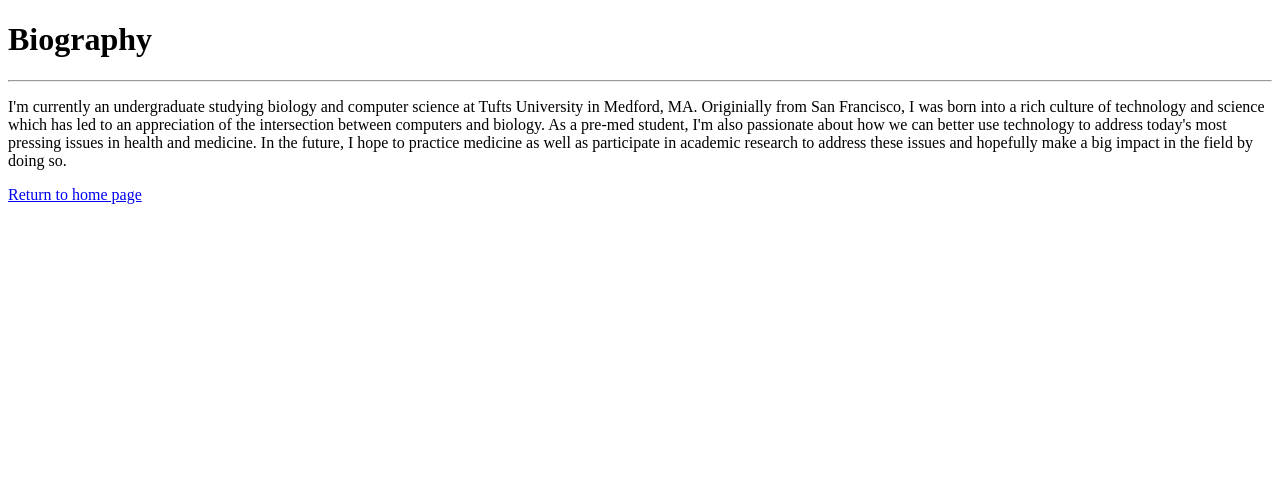
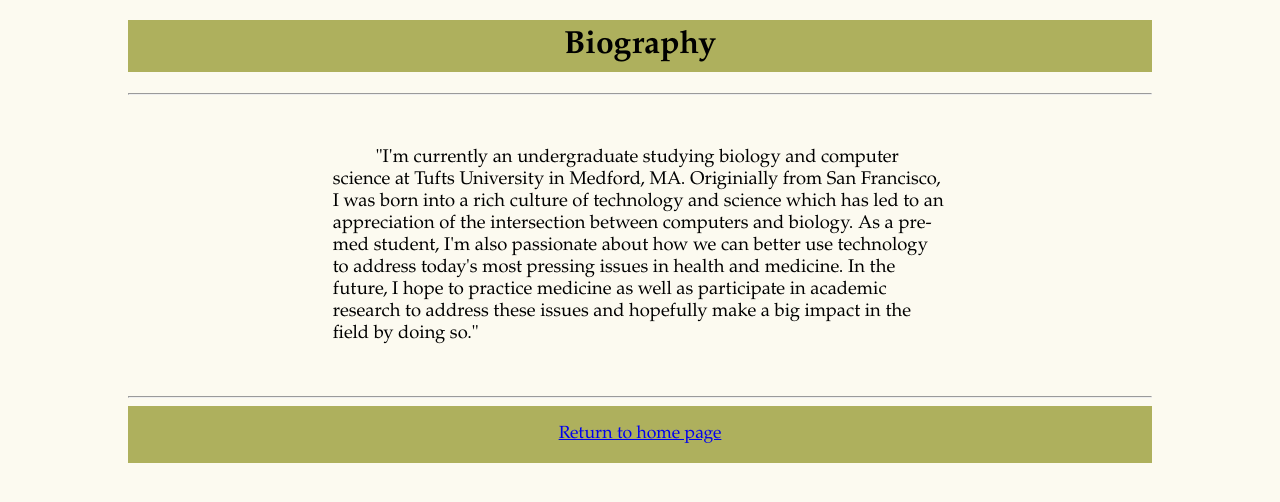
Before and after one commit to fdefre01/fdefre01.github.io, a plain HTML site: page bio.html in a window 1280 px wide. Drawn offline with Linux system fonts and the light colour scheme.

Commit message:
Modified css file for bio page

```diff
--- a/bio+style.css
+++ b/bio+style.css
@@ -0,0 +1,43 @@
+body{
+	background-color: #FCFAF0;
+	margin-left: 10%;
+	margin-right: 10%;
+	margin-bottom: 10%;
+}
+
+h1{
+	font-family: Garamond;
+	display: flex;
+	justify-content: center;
+	background-color:#AEB05D;
+	margin-top: 20px;
+	padding-top: 7px;
+	padding-bottom: 7px;
+}
+
+.biotext{
+	text-indent: 7%;
+	font-size: 115%;
+	font-family: Garamond;
+	margin-top: 5%;
+	margin-bottom:5%;
+	margin-left: 20%;
+	margin-right: 20%;
+}
+
+.linkcontainer{
+	display: flex;
+	background-color: #AEB05D;
+	justify-content: center;
+}
+
+.linkmenu{
+	width: 900px;
+	display: flex;
+	justify-content: center;
+}
+
+.indexlink{
+	font-size: 110%;
+	font-family: Garamond;
+}
--- a/bio.html
+++ b/bio.html
@@ -9,7 +9,12 @@
 <body>
 	<h1>Biography</h1>
 	<hr/>
-	<p>I'm currently an undergraduate studying biology and computer science at Tufts University in Medford, MA. Originially from San Francisco, I was born into a rich culture of technology and science which has led to an appreciation of the intersection between computers and biology. As a pre-med student, I'm also passionate about how we can better use technology to address today's most pressing issues in health and medicine. In the future, I hope to practice medicine as well as participate in academic research to address these issues and hopefully make a big impact in the field by doing so.</p>
-	<p><a href="index.html">Return to home page</a></p>
+	<div class="biotext"><p>"I'm currently an undergraduate studying biology and computer science at Tufts University in Medford, MA. Originially from San Francisco, I was born into a rich culture of technology and science which has led to an appreciation of the intersection between computers and biology. As a pre-med student, I'm also passionate about how we can better use technology to address today's most pressing issues in health and medicine. In the future, I hope to practice medicine as well as participate in academic research to address these issues and hopefully make a big impact in the field by doing so."</p></div>
+	<hr/>
+	<div class="linkcontainer">
+		<div class="linkmenu">
+			<div class="indexlink"><p><a href="index.html">Return to home page</a></p></div>
+		</div>
+	</div>
 </body>
 </html>
--- a/resume+style.css
+++ b/resume+style.css
@@ -33,6 +33,7 @@ h1{
 .link{
 	text-align: center;
 	background-color: #AEB05D;
+	margin-top: 2%;
 	padding-top: 1px;
 	padding-bottom: 1px;
 	color: black;
```
